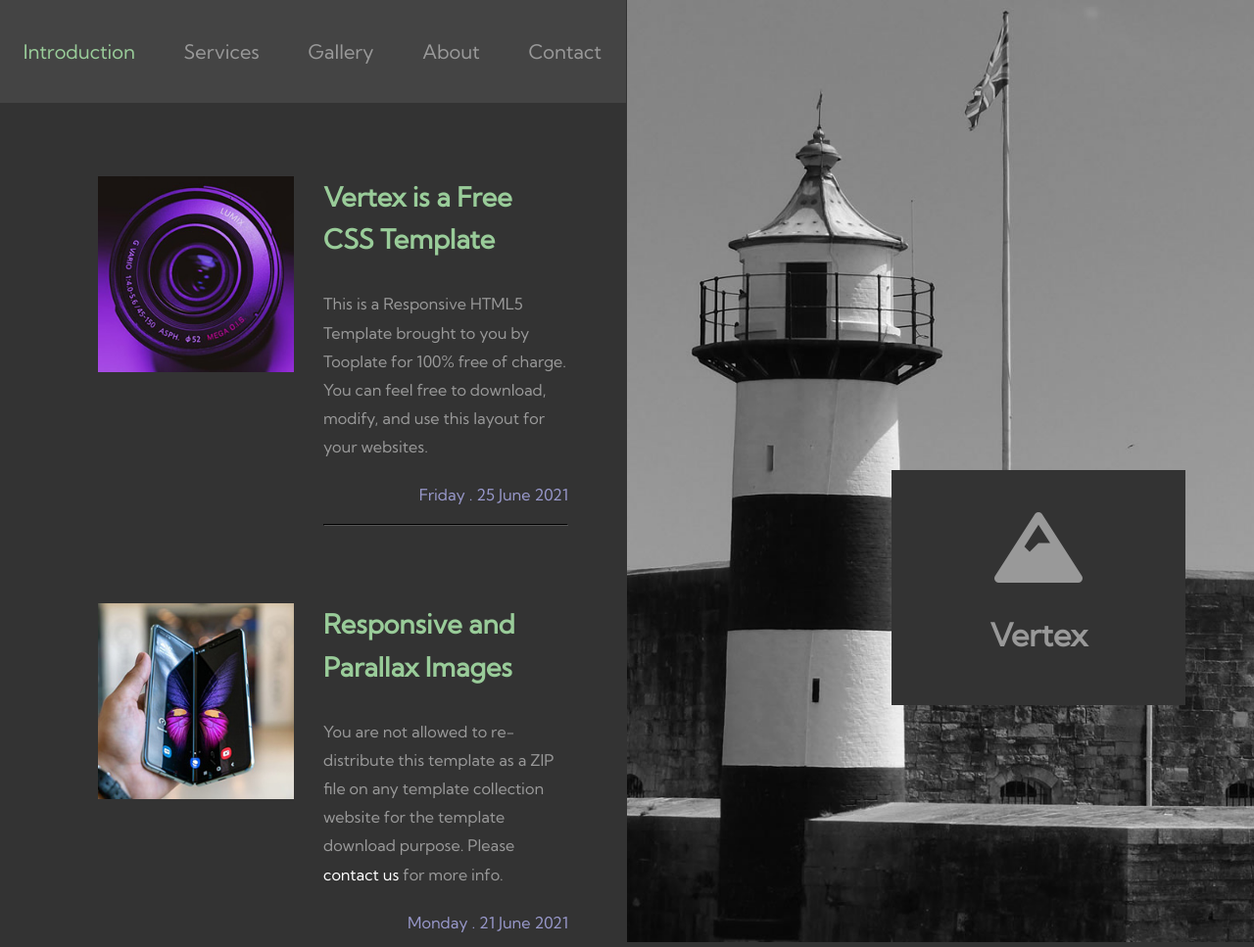
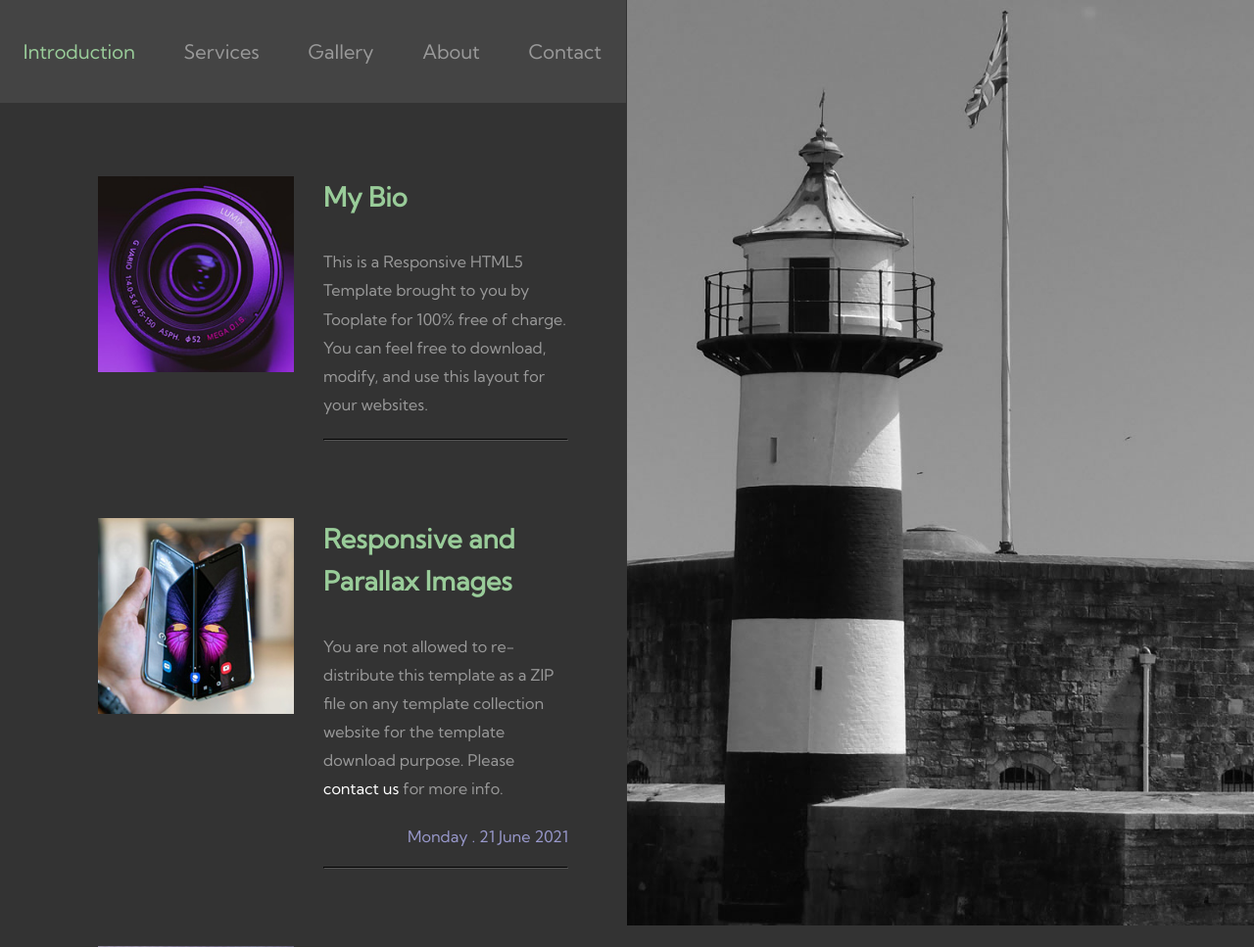
Before and after one commit to asrinvakili/onePageWebSite, a Django app: page / in a window 1280 px wide. Shown: the top 967 px of the page at 98% size. Run offline with Django 5.2, Linux system fonts and the light colour scheme; some libraries are stand-ins or nearby versions.

Commit message:
some html setting

```diff
--- a/templates/index.html
+++ b/templates/index.html
@@ -5,7 +5,7 @@
 <head>
     <meta charset="UTF-8">
     <meta name="viewport" content="width=device-width, initial-scale=1.0">
-    <title>Vertex HTML Template</title>
+    <title>Asrin Vakili</title>
     <link href="https://fonts.googleapis.com/css2?family=Kumbh+Sans&display=swap" rel="stylesheet">
     <link rel="stylesheet" href="{% static 'fontawesome/css/all.min.css' %}">
     <link rel="stylesheet" href="{% static 'css/magnific-popup.css' %}">
@@ -22,11 +22,7 @@
 
     </div>
 
-    <!-- Site logo -->
-    <h1 class="tm-brand">
-        <i class="fas fa-mountain fa-2x tm-brand-icon"></i>
-        <span class="tm-brand-text">Vertex</span>
-    </h1>
+
 
     <!-- Nav -->
     <nav class="tm-nav">
@@ -70,15 +66,13 @@
                 <div class="tm-media">
                     <img src="{% static 'img/gallery/tn/img-11.jpg' %}" alt="Intro image">
                     <div class="tm-media-body">
-                        <h2><a href="#" class="tm-text-primary">Vertex is a Free CSS Template</a></h2>
+                        <h2><a href="#" class="tm-text-primary">My Bio</a></h2>
                         <p class="tm-mb-20 tm-text-small">
                             This is a Responsive HTML5 Template brought to you by Tooplate for
                             100% free of charge. You can feel free to download, modify, and
                             use this layout for your websites.
                         </p>
-                        <span class="tm-text-secondary tm-media-span tm-text-small">
-                            Friday . 25 June 2021
-                        </span>
+
                         <hr class="tm-hr tm-mr">
                     </div>
                 </div>
@@ -467,9 +461,9 @@
                 <!-- Map -->
                 <div class="mapouter">
                     <div class="gmap-canvas">
-                        <iframe width="100%" height="420" id="gmap_canvas"
-                            src="https://maps.google.com/maps?q=Av.+L%C3%BAcio+Costa,+Rio+de+Janeiro+-+RJ,+Brazil&t=&z=13&ie=UTF8&iwloc=&output=embed"
-                            frameborder="0" scrolling="no" marginheight="0" marginwidth="0"></iframe>
+                        <iframe  id="gmap_canvas"
+                            src="https://www.google.com/maps/embed?pb=!1m18!1m12!1m3!1d36410.2606395829!2d46.24474515980729!3d36.2335960561854!2m3!1f0!2f0!3f0!3m2!1i1024!2i768!4f13.1!3m3!1m2!1s0x40025ade12dbfd8f%3A0x66613d101e4926b9!2sSaqqez%2C%20Kurdistan%20Province%2C%20Iran!5e0!3m2!1sen!2sfi!4v1706383474551!5m2!1sen!2sfi" width="600" height="450" style="border:0;" allowfullscreen="" loading="lazy" referrerpolicy="no-referrer-when-downgrade"></iframe>"
+                            frameborder="0" scrolling="no" marginheight="0" marginwidth="0">
                     </div>
                 </div>
             </div>
```
